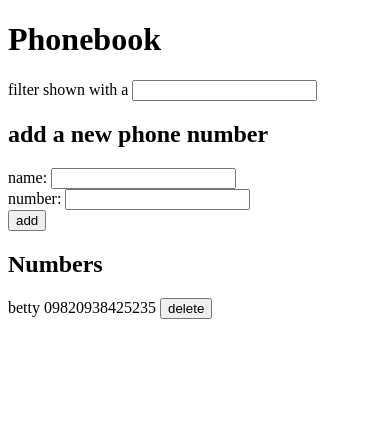
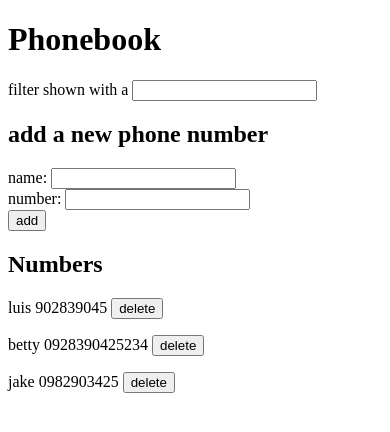
Before and after one commit to betty-van/full-stack-open-course, a React (Create React App) app in the folder phonebook-app/: page / in a window 390 px wide. Shown: the top 432 px of the page. Built offline with nearby package versions, Linux system fonts and the light colour scheme; data requests are answered from the project's data file.

Commit message:
Finished phonebook step 9 with force refresh

```diff
--- a/phonebook-app/db.json
+++ b/phonebook-app/db.json
@@ -1,9 +1,19 @@
 {
   "persons": [
     {
+      "name": "luis",
+      "number": "902839045",
+      "id": 10
+    },
+    {
       "name": "betty",
-      "number": "09820938425235",
-      "id": 7
+      "number": "0928390425234",
+      "id": 11
+    },
+    {
+      "name": "jake",
+      "number": "0982903425",
+      "id": 12
     }
   ]
 }
--- a/phonebook-app/src/components/Button.js
+++ b/phonebook-app/src/components/Button.js
@@ -12,7 +12,13 @@ const Button = ({person, setPersons, persons}) => {
                 .then(response => {
                     console.log(`${person.name}`, response)
                 })
+
+                refreshPage()
         }
+    }
+
+    const refreshPage = () => {
+        window.location.reload(false)
     }
 
     return (
--- a/phonebook-app/src/components/Person.js
+++ b/phonebook-app/src/components/Person.js
@@ -2,11 +2,11 @@ import React from 'react'
 import Button from './Button'
 
 // Display the name of each person on render
-const Person = (props) => {
+const Person = ({persons, setPersons, newFilter}) => {
 
-    const personsToShow = props.persons.filter(person => person.name.toLowerCase().indexOf(props.newFilter.toLowerCase()) !== -1)
+    const personsToShow = persons.filter(person => person.name.toLowerCase().indexOf(newFilter.toLowerCase()) !== -1)
     const rows = () => personsToShow.map(person =>
-        <p key={person.id}> {person.name} {person.number} <Button person={person} persons={props.persons} setPersons={props.setPersons} /></p>
+        <p key={person.id}> {person.name} {person.number} <Button person={person} persons={persons} setPersons={setPersons} /></p>
     )
 
     return (rows())
--- a/phonebook-app/src/components/PersonForm.js
+++ b/phonebook-app/src/components/PersonForm.js
@@ -27,7 +27,6 @@ const PersonForm = (props) => {
             personsService
                 .create(nameObject)
                 .then(response => {
-                    console.log(response)
                     props.setPersons(props.persons.concat(response))
                     props.setNewName('')
                     props.setNewNumber('')
```
